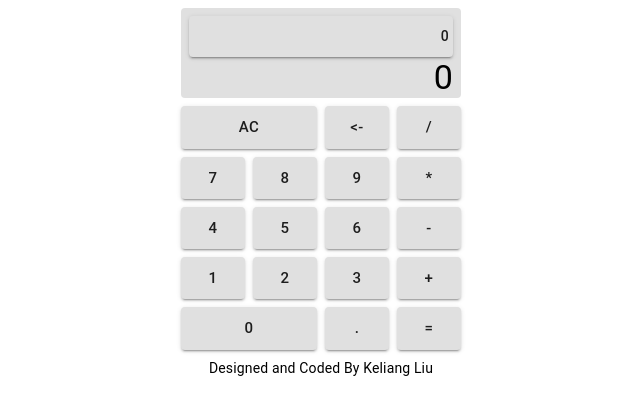
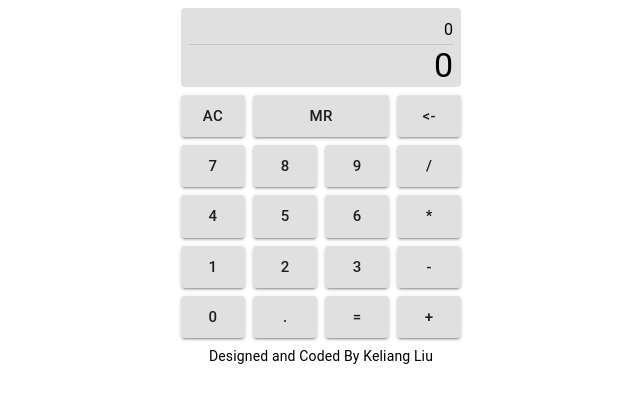
Before and after one commit to ke-liang-liu/calculator, a React (Create React App) app: page / in a window 1280 px wide. Shown: the top 414 px of the page, without its empty margins (319-959 px from the left). Built offline with nearby package versions, Linux system fonts and the light colour scheme.

Commit message:
add MR button, clear history function

```diff
--- a/src/App.js
+++ b/src/App.js
@@ -1,5 +1,6 @@
 import React, { useState, useEffect } from 'react';
 import Typography from '@material-ui/core/Typography';
+import Divider from '@material-ui/core/Divider';
 import Button from '@material-ui/core/Button';
 import MyButton, { buttons } from './components/MyButton';
 import HistoryDialog from './components/HistoryDialog';
@@ -22,24 +23,30 @@ function Calculator() {
     return localData;
   });
 
-  const [equation, setEquation] = useState(() => {
-    const localData = localStorage.getItem('calculatorEquation');
-    if (localData === null || localData === 'null' || localData === 'Infinity') {
-      return '0';
-    }
-    return localData;
-  });
+  // const [equation, setEquation] = useState(() => {
+  //   const localData = localStorage.getItem('calculatorEquation');
+  //   if (localData === null || localData === 'null' || localData === 'Infinity') {
+  //     return '0';
+  //   }
+  //   return localData;
+  // });
 
   useEffect(() => {
     localStorage.setItem('calculatorCurrVal', currVal);
   }, [currVal]);
-  useEffect(() => {
-    localStorage.setItem('calculatorEquation', equation);
-  }, [equation]);
+  // useEffect(() => {
+  //   localStorage.setItem('calculatorEquation', equation);
+  // }, [equation]);
   const [currOperator, setCurrOperator] = useState('+');
   const [currSign, setCurrSign] = useState('+');
   const [bgColor, setBgColor] = useState('white');
-  const [history, setHistory] = useState([]);
+  const [history, setHistory] = useState(() => {
+    const localData = localStorage.getItem('calculatorHistory');
+    return localData ? JSON.parse(localData) : [];
+  });
+  useEffect(() => {
+    localStorage.setItem('calculatorHistory', JSON.stringify(history));
+  }, [history]);
   const [open, setOpen] = useState(false);
 
   document.addEventListener('DOMContentLoaded', function () {
@@ -61,12 +68,12 @@ function Calculator() {
       }
       const tens = 100000000000;
       // eslint-disable-next-line
-      const answer = Math.round(tens * eval(expression)) / tens;
-      setCurrVal(answer.toString());
-      setPrevVal(answer.toString());
-      _equation += ' = ' + answer.toString();
+      let answer = Math.round(tens * eval(expression)) / tens;
+      answer = answer.toString();
+      setCurrVal(answer);
+      setPrevVal(answer);
+      _equation += ' = ' + answer;
       setHistory([_equation, ...history]);
-      setEquation(_equation);
     }
     const doAC = () => {
       setPrevVal('initZero');
@@ -78,7 +85,6 @@ function Calculator() {
     switch (value) {
       case 'AC':
         doAC();
-        setEquation('0');
         break;
       case '0':
       case '1':
@@ -174,10 +180,17 @@ function Calculator() {
     setOpen(true);
   };
 
-  const handleClose = value => {
+  const handleClearHistory = () => {
+    setHistory([]);
+    // setOpen(false);
+  }
+  const handleClose = equation => {
     setOpen(false);
-    setEquation(value);
-    //TODO setCurrVal()
+    if (equation) {
+      setHistory([equation, ...history]);
+      const _currVal = Number(equation.split('=')[1]).toString();
+      setCurrVal(_currVal);
+    }
   };
 
   return (
@@ -185,11 +198,9 @@ function Calculator() {
       <div className={classes.gridContainer}>
         <div className={[classes.item, classes.bulletboard].join(' ')}>
           <Typography className={classes.equation} variant='subtitle1'>
-            <Button id='hisButton' className={classes.hisButton} variant="contained" onClick={handleClickOpen} fullWidth>
-              {history.length > 0 ? history[0] : '0'}
-            </Button>
-            <HistoryDialog className={classes.historyDialog} open={open} onClose={handleClose} historyArr={history} />
+            {history.length > 0 ? history[0] : '0'}
           </Typography>
+          <Divider className={classes.divider} />
           <Typography id="display" variant="h4" value={currVal}>
             {currVal}
           </Typography>
@@ -199,6 +210,21 @@ function Calculator() {
             <MyButton id={button.id} value={button.value} handleClick={handleClick} />
           </div>
         ))}
+
+        <div className={[classes.item, classes.memory].join(' ')} >
+          <Button id='hisButton' size='large' variant="contained" onClick={handleClickOpen} fullWidth>
+            MR
+          </Button>
+        </div>
+        <HistoryDialog className={classes.historyDialog}
+          open={open}
+          onClose={handleClose}
+          onClearHistory={handleClearHistory}
+          historyArr={history}
+        />
+
+
+
         <div className={[classes.item, classes.developer].join(' ')}>
           <Typography
             variant="body2"
--- a/src/components/HistoryDialog.js
+++ b/src/components/HistoryDialog.js
@@ -16,24 +16,25 @@ const useStyles = makeStyles({
 
 export default function HistoryDialog(props) {
   const classes = useStyles();
-  const { onClose, historyArr, open } = props;
+  const { onClose, historyArr, open, onClearHistory } = props;
 
   const handleClose = () => {
-    onClose('onClose + onClose = onClose');
+    onClose();
   };
 
-  const handleListItemClick = value => {
-    onClose(value);
+  const handleListItemClick = equation => {
+    onClose(equation);
   };
 
   return (
     <Dialog onClose={handleClose} open={open} maxWidth='sm' scroll='body'>
-      <DialogActions><Button variant='contained' onClick={handleClose}>Cancel</Button>
-                     <Button variant='contained' onClick={handleClose}>Clear History</Button>
+      <DialogActions>
+        <Button variant='contained' onClick={handleClose}>Cancel</Button>
+        <Button variant='contained' onClick={onClearHistory}>Clear History</Button>
       </DialogActions>
       <List>
         {historyArr.map((equation, index) => (
-          <ListItem className={classes.listItem} button onClick={() => handleListItemClick(equation)} key={index} >
+          <ListItem divider className={classes.listItem} button onClick={() => handleListItemClick(equation)} key={index} >
             <ListItemText primary={equation} />
           </ListItem>
         ))}
--- a/src/components/MyButton.js
+++ b/src/components/MyButton.js
@@ -35,5 +35,5 @@ export const buttons = [
   { id: "clear", value: "AC" },
   { id: "decimal", value: "." },
   { id: "equals", value: "=" },
-  { id: "backspace", value: "<-" }
+  { id: "backspace", value: "<-" },
 ]
--- a/src/components/styles.js
+++ b/src/components/styles.js
@@ -18,6 +18,8 @@ const useStyles = makeStyles(theme => ({
   clear: { gridArea: 'clear' },
   decimal: { gridArea: 'decimal' },
   equals: { gridArea: 'equals' },
+  backspace: { gridArea: 'backspace' },
+  memory: { gridArea: 'memory' },
   developer: {
     gridArea: 'developer',
     margin: 'auto',
@@ -39,11 +41,11 @@ const useStyles = makeStyles(theme => ({
     display: 'grid',
     gridTemplateAreas: `
       'bulletboard bulletboard bulletboard bulletboard'
-      'clear clear backspace divide'
-      'seven eight nine multiply'
-      'four five six subtract'
-      'one two three add'
-      'zero zero decimal equals'
+      'clear memory memory backspace'
+      'seven eight nine divide'
+      'four five six multiply'
+      'one two three subtract'
+      'zero decimal equals add'
       'developer developer developer developer'`,
     gridGap: theme.spacing(1),
     margin: 'auto',
@@ -54,10 +56,6 @@ const useStyles = makeStyles(theme => ({
     color: theme.palette.text.secondary.dark,
     whiteSpace: 'nowrap',
   },
-  hisButton: {
-    justifyContent: 'flex-end',
-    padding: theme.spacing(1, 0.5),
-  },
   historyDialog: {
     width: 'fit-content',
   }
```
